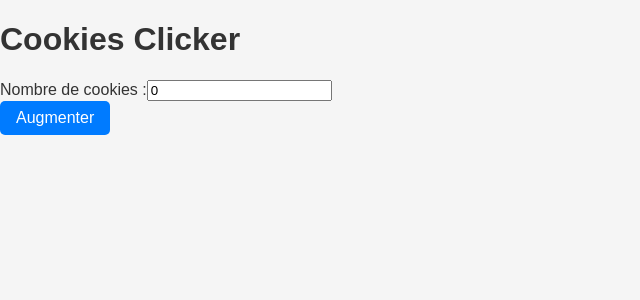
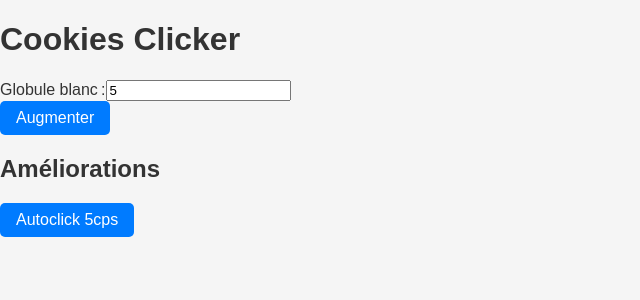
Before and after one commit to Sprocq/TEK_ndi_2024, a React (Vite) app: page /CookiesClicker in a window 1280 px wide. Shown: the top 300 px of the page, without its empty margins (0-640 px from the left). Built offline with nearby package versions, Linux system fonts and the light colour scheme.

Commit message:
clicker qui marche à peu près

```diff
--- a/src/pages/CookiesClicker.tsx
+++ b/src/pages/CookiesClicker.tsx
@@ -1,27 +1,63 @@
-import React, { useState } from "react";
+import React, { useState, useEffect } from "react";
 import cookies from "../data/cookies.json";
 
+let evenementsAchetables = [];
+
 const CookiesClicker: React.FC = () => {
-  const [count, setCount] = useState<number>(0); // État typé comme un nombre
+  const [count, setCount] = useState<number>(0);
+
+  const idTheme: number = 0;
+  const theme = cookies.lstThemes[idTheme];
+
+  const evenements = cookies.lstEvenement;
+
+  if (evenementsAchetables.length == 0) {
+    evenementsAchetables.push(evenements[0]);
+  } else {
+    if (count >= evenements[evenementsAchetables.length - 1].prix) {
+      evenementsAchetables.push(evenements[evenementsAchetables.length]);
+    }
+  }
 
   const handleClick = (): void => {
-    setCount(count + 1); // Augmente la valeur de l'état
+    setCount(count + 1);
   };
+
+  useEffect(() => {
+    const interval = setInterval(() => {
+      setCount((prevCount) => prevCount + 1);
+    }, 1000);
+
+    // Nettoyage de l'intervalle lorsque le composant est démonté
+    return () => clearInterval(interval);
+  }, []);
 
   return (
     <div>
-      <h1>Cookies Clicker</h1>
       <div>
-        <label>
-          Nombre de cookies :
-          <input
-            type="text"
-            value={count}
-            readOnly // Empêche la modification directe par l'utilisateur
-          />
-        </label>
+        <h1>Cookies Clicker</h1>
+        <div>
+          <label>
+            {theme.cookie} :
+            <input type="text" value={count} readOnly />
+          </label>
+        </div>
+        <button onClick={handleClick}>Augmenter</button>
       </div>
-      <button onClick={handleClick}>Augmenter</button>
+      <div>
+        <h2>Améliorations</h2>
+        {evenementsAchetables.map((evenement) => (
+          <button
+            onClick={() => {
+              if (count >= evenement.prix) {
+                setCount(count - evenement.prix);
+              }
+            }}
+          >
+            {evenement.descriptif}
+          </button>
+        ))}
+      </div>
     </div>
   );
 };
```
